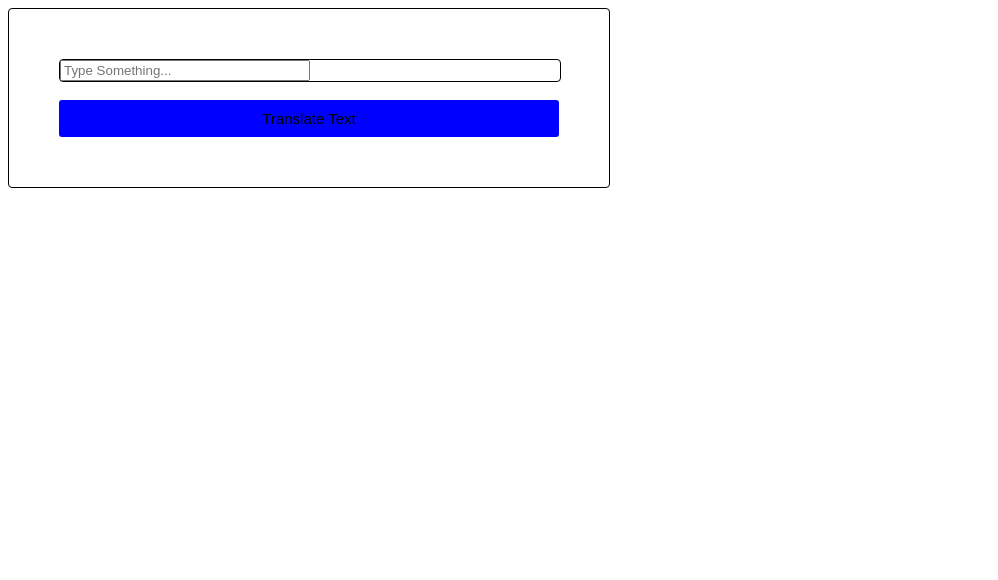
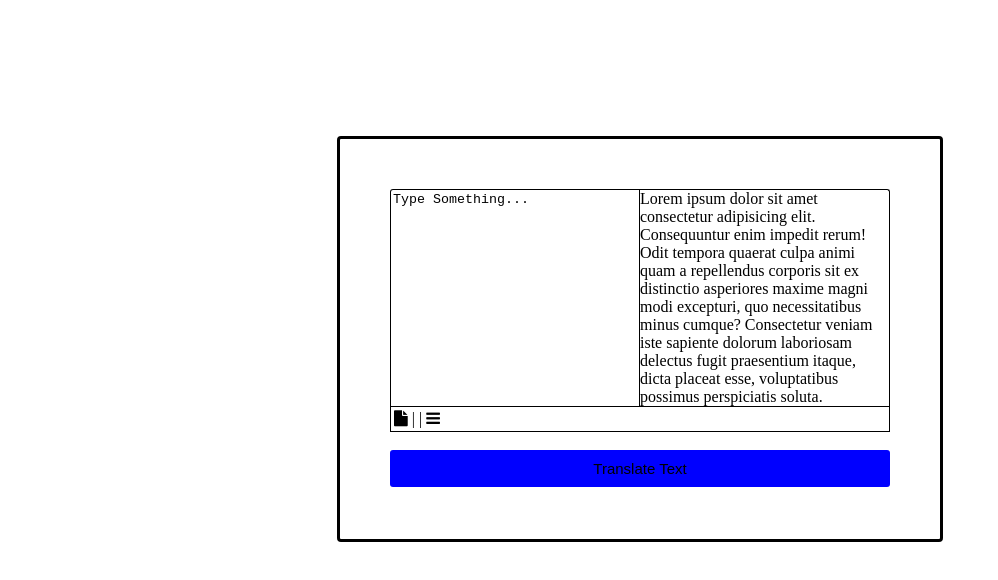
Before and after one commit to DIFU-N/lang-translator, a website: page index.html in a window 1280 px wide. Shown: the whole page, without its empty margins (0-998 px from the left). Drawn offline with Linux system fonts and the light colour scheme.

Commit message:
Third Commit

```diff
--- a/index.html
+++ b/index.html
@@ -4,14 +4,33 @@
     <meta http-equiv="X-UA-Compatible" content="IE=edge">
     <meta name="viewport" content="width=device-width, initial-scale=1.0">
     <link rel="stylesheet" href="style/style.css">
-    <title>Language Translator</title>
+    <link rel="stylesheet" href="https://cdnjs.cloudflare.com/ajax/libs/font-awesome/4.7.0/css/font-awesome.min.css">    <title>Language Translator</title>
 </head>
-<body>
+<body class="minute">
     <div class="container">
         <div class="inner">
-            <input type="text" placeholder="Type Something..." class="typed"/>
+            <textarea rows = "5" cols = "60" name = "text" class="typed">Type Something...
+             </textarea>
+            <!-- <input type="text" placeholder="Type Something..." class="typed"/> -->
             <div class="output">
-
+                Lorem ipsum dolor sit amet
+                consectetur adipisicing elit.
+                Consequuntur enim impedit rerum!
+                Odit tempora quaerat culpa animi
+                quam a repellendus corporis sit
+                ex distinctio asperiores maxime
+                magni modi excepturi, quo
+                necessitatibus minus cumque?
+                Consectetur veniam iste sapiente
+                dolorum laboriosam delectus
+                fugit praesentium itaque, dicta
+                placeat esse, voluptatibus possimus
+                perspiciatis soluta.
+            </div>
+            <div class="menu">
+                <i class="fa-solid fa-volume"></i>
+                <i class="fa fa-file"></i>   | |
+                <i class="fa fa-bars"></i>
             </div>
         </div>
         <br>
--- a/style/style.css
+++ b/style/style.css
@@ -1,7 +1,13 @@
+.minute{
+    display: grid;
+    justify-content: center;
+    padding-top: 10%;
+}
 .container{
-    border: 1px solid black;
+    border: 3px solid black;
     border-radius: 4px;
     width: 500px;
+    height: 300px;
     padding: 50px 50px 50px 50px;
 }
 .translate{
@@ -13,13 +19,31 @@
     font-size: 15;
 }
 .inner{
-    border: 1px solid black;
-    width: 100%;
+    display: grid;
+    grid-template-columns: 50% 50%;
+    justify-content: space-between;
+    border: 0px solid black;
     border-radius: 4px;
 }
+textarea{
+    resize: none;
+}
 .typed{
-    width: 50%;
+    border: 1px solid black;
+    border-radius: 3px 0px 0px 0px;
+    border-bottom: 0;
 }
 .output{
-    width: 50%;
+    border: 1px solid black;
+    border-radius: 0px 3px 0px 0px;
+    border-left: 0;
+    border-bottom: 0;
 }
+.menu{
+    border: 1px solid black;
+    /* grid-column-start: 1;
+    grid-column-end: 3; in this case, -1 = 3 because 3 is the column end*/
+    grid-column: 1 / -1; /* -1 will span to the end of column*/
+    /* grid-column: span 2.. this takes up 2 columns */
+    padding: 3px;
+}
```
